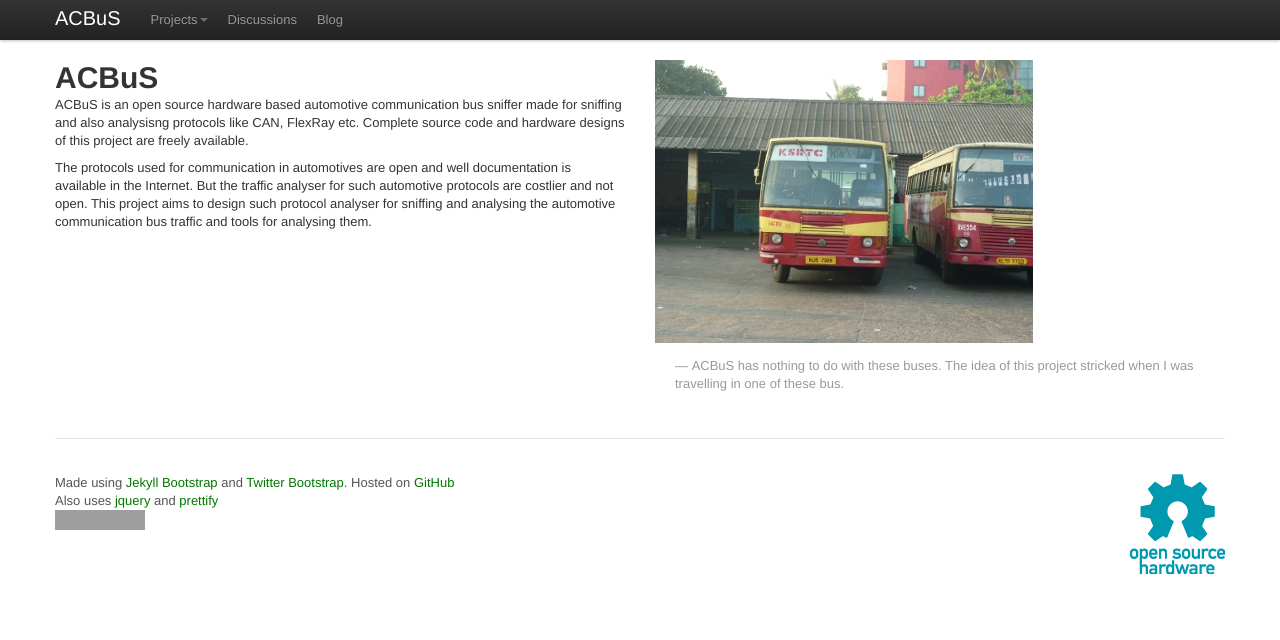
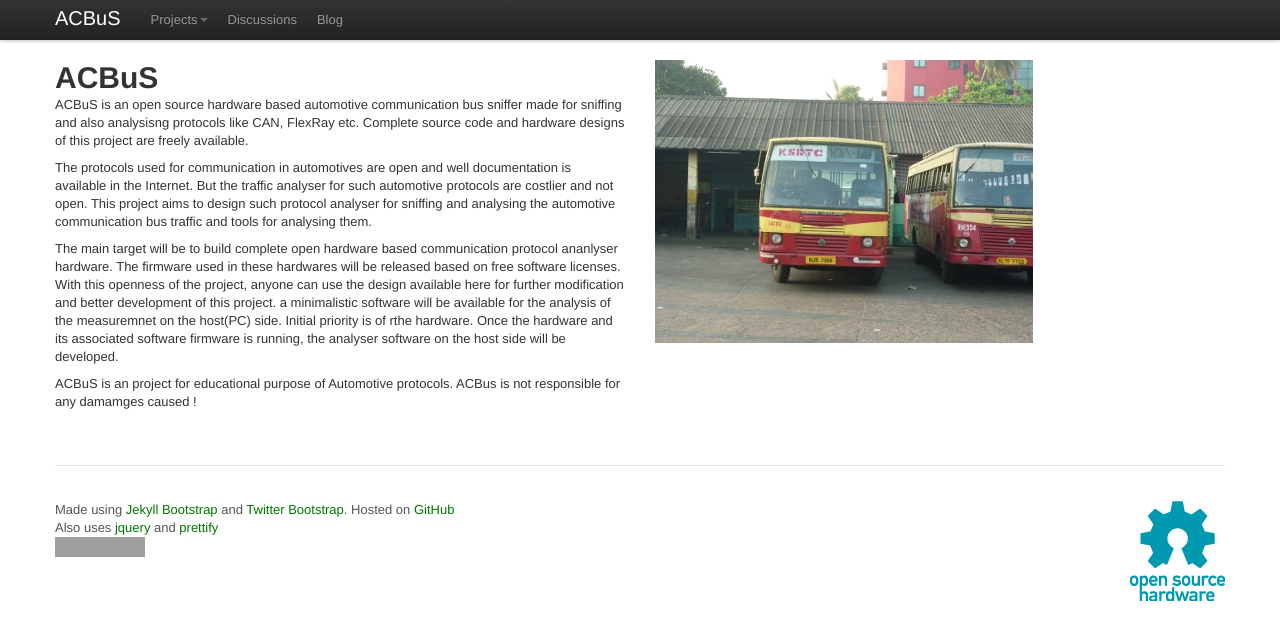
Before and after one commit to acbus/_acbus.github.com, a Jekyll site: the page built from index.html, in a window 1280 px wide. Shown: the top 640 px of the page. Built offline with Jekyll 4.4.1, drawn with Linux system fonts in a browser that asks for light colours; Markdown is read by kramdown in place of the engine named in the settings; grey boxes are pictures that could not be loaded.

Commit message:
more content

```diff
--- a/index.html
+++ b/index.html
@@ -12,13 +12,12 @@ title: ACBuS - open source hardware based Automotive Communication Bus Sniffer
 		<h1>ACBuS</h1>
 		<p>ACBuS is an open source hardware based automotive communication bus sniffer made for sniffing and also analysisng protocols like CAN, FlexRay etc. Complete source code and hardware designs of this project are freely available.</p>
 		<p>The protocols used for communication in automotives are open and well documentation is available in the Internet. But the traffic analyser for such automotive protocols are costlier and not open. This project aims to design such protocol analyser for sniffing and analysing the automotive communication bus traffic and tools for analysing them.</p>
+		<p>The main target will be to build complete open hardware based communication protocol ananlyser hardware. The firmware used in these hardwares will be released based on free software licenses. With this openness of the project, anyone can use the design available here for further modification and better development of this project. a minimalistic software will be available for the analysis of the measuremnet on the host(PC) side. Initial priority is of rthe hardware. Once the hardware and its associated software firmware is running, the analyser software on the host side will be developed.</p>
+		<p>ACBuS is an project for educational purpose of Automotive protocols. ACBus is not responsible for any damamges caused !</p>
 		</div>
 
 		<div class="span6">
 		<p><img src="assets/images/ksrtc.jpg" alt="The Sniffer" title="The Sniffer"/></p>
-		<blockquote>
-			<small class="pull-right">ACBuS has nothing to do with these buses. The idea of this project stricked when I was travelling in one of these bus.</small>
-		</blockquote>
 		</div>
 
 	</div> <!-- /Main block -->
```
